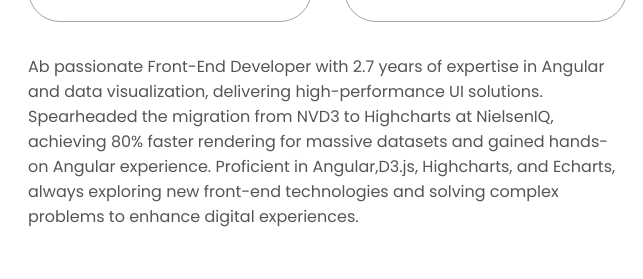
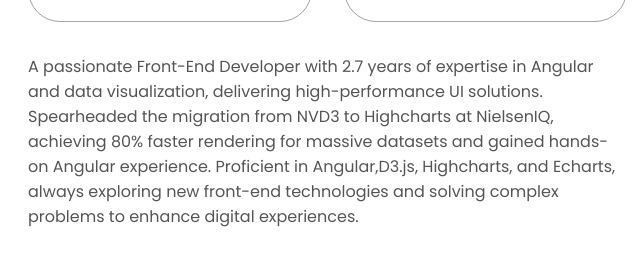
Before and after one commit to Mehafooz/Mehafooz-Portfolio, a plain HTML site: page index.html in a window 1280 px wide. Shown: the part 1306-1585 px from the top of the page, 493-1136 px from the left. Drawn offline with Linux system fonts and the light colour scheme.

Commit message:
its working

```diff
--- a/index.html
+++ b/index.html
@@ -105,7 +105,7 @@
           </div>
           <div class="text-container">
             <p>
-              Ab passionate Front-End Developer with 2.7 years of expertise in Angular and data visualization,
+              A passionate Front-End Developer with 2.7 years of expertise in Angular and data visualization,
               delivering high-performance UI solutions. Spearheaded the migration from NVD3 to Highcharts at NielsenIQ,
               achieving 80% faster rendering for massive datasets and gained hands-on Angular experience.
               Proficient in Angular,D3.js, Highcharts, and Echarts, always exploring new front-end technologies and solving complex problems to enhance digital experiences.
```
